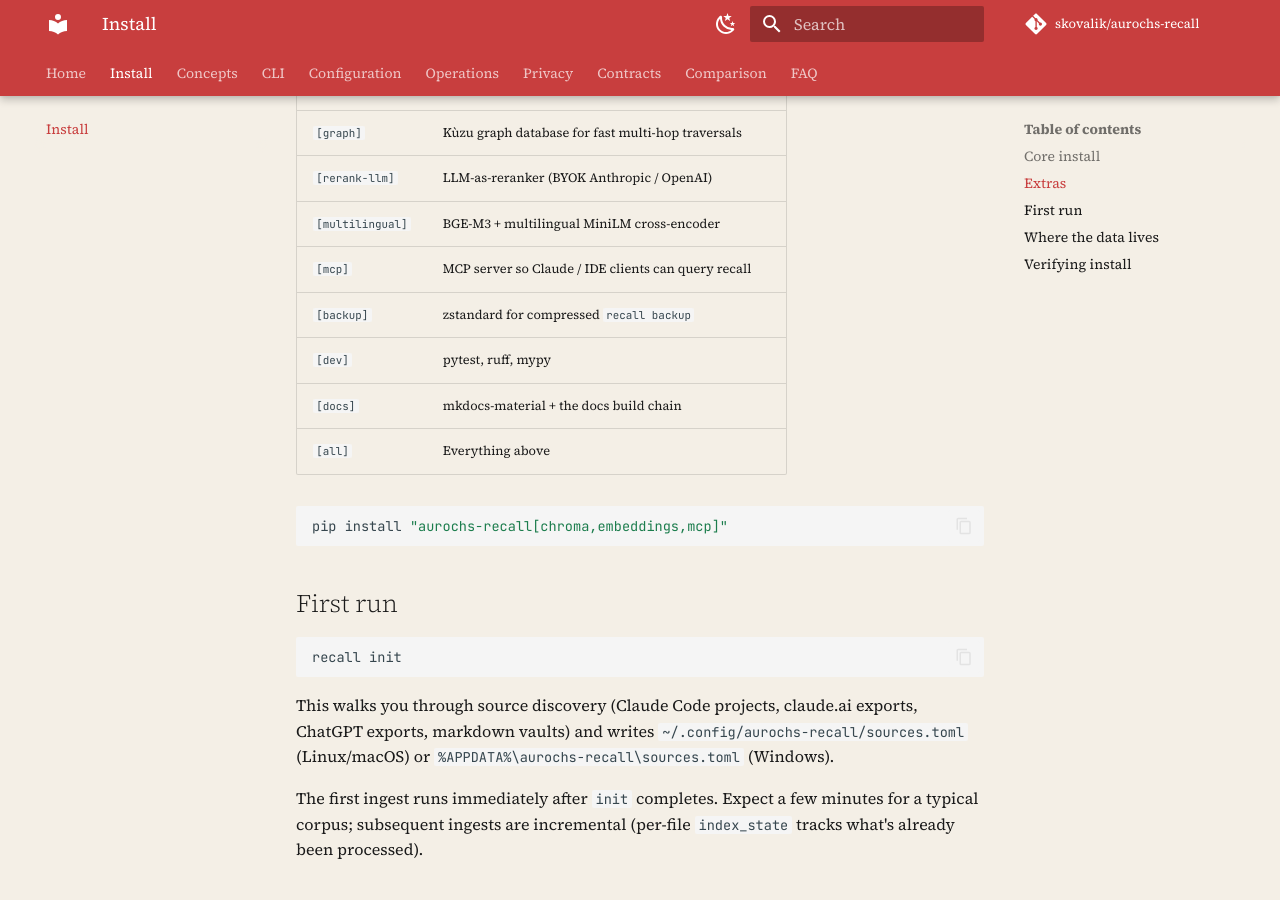
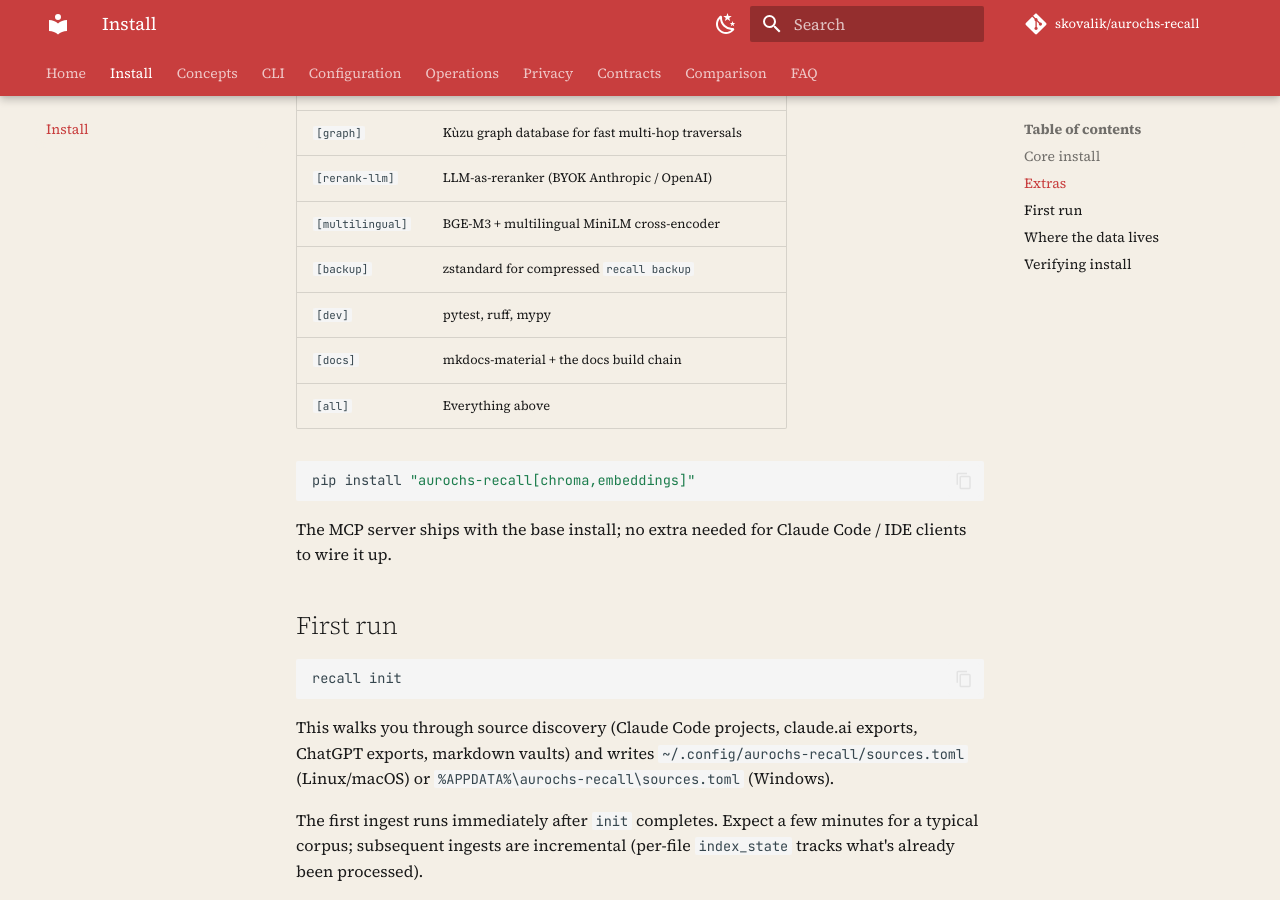
Before and after one commit to skovalik/aurochs-recall, an MkDocs documentation site: the page built from docs/install.md, in a window 1280 px wide and 900 px high, scrolled down 569 px. Built offline with MkDocs 1.6.1 and Material for MkDocs 9.7.7, drawn with Linux system fonts in a browser that asks for light colours; comment, search, counter and statistics services are not loaded.

Commit message:
pyproject: promote mcp>=0.9 to hard dep (slash commands assume MCP wiring)
The Claude Code plugin layer auto-wires the MCP server on /plugin
install. Keeping `mcp` as an optional [mcp] extra meant base installs
hit a silent ImportError when Claude Code tried to start the server.
Promoted to base dependency. Updated README + all docs accordingly.

````diff
--- a/docs/install.md
+++ b/docs/install.md
@@ -20,15 +20,16 @@ For semantic / hybrid retrieval you'll want one of the extras below.
 | `[graph]`        | Kùzu graph database for fast multi-hop traversals                       |
 | `[rerank-llm]`   | LLM-as-reranker (BYOK Anthropic / OpenAI)                               |
 | `[multilingual]` | BGE-M3 + multilingual MiniLM cross-encoder                              |
-| `[mcp]`          | MCP server so Claude / IDE clients can query recall                     |
 | `[backup]`       | zstandard for compressed `recall backup`                                |
 | `[dev]`          | pytest, ruff, mypy                                                      |
 | `[docs]`         | mkdocs-material + the docs build chain                                  |
 | `[all]`          | Everything above                                                        |
 
 ```bash
-pip install "aurochs-recall[chroma,embeddings,mcp]"
+pip install "aurochs-recall[chroma,embeddings]"
 ```
+
+The MCP server ships with the base install; no extra needed for Claude Code / IDE clients to wire it up.
 
 ## First run
 
````
Also changed, not shown: README.md (+1 -2 lines), docs/contracts.md (+2 -2 lines), pyproject.toml (+4 -6 lines).
